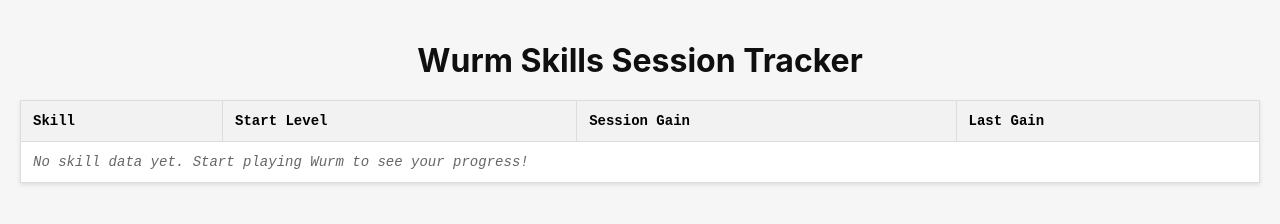
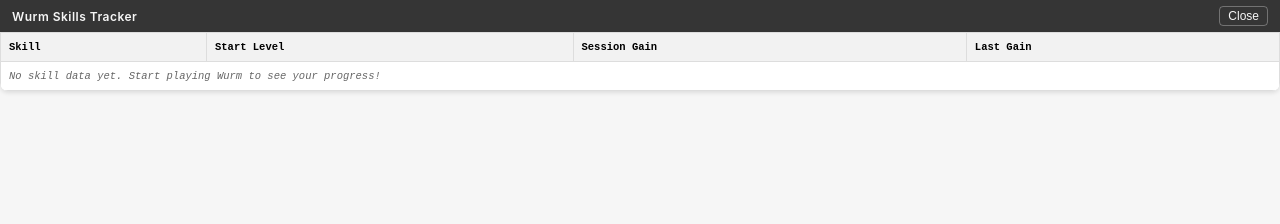
Before and after one commit to WefNET/wurm-panels, a website built with Vite: page wurm-sales/skills.html in a window 1280 px wide. Built offline with nearby package versions, Linux system fonts and the light colour scheme.

Commit message:
Tweaks to Skills window

```diff
--- a/wurm-sales/skills.html
+++ b/wurm-sales/skills.html
@@ -8,14 +8,49 @@
         body {
             font-family: Inter, Avenir, Helvetica, Arial, sans-serif;
             margin: 0;
-            padding: 20px;
             background-color: #f6f6f6;
+        }
+
+        .titlebar {
+            display: flex;
+            align-items: center;
+            justify-content: space-between;
+            background: rgba(33, 33, 33, 0.9);
+            color: #f6f6f6;
+            padding: 6px 12px;
+            font-size: 12px;
+            letter-spacing: 0.04em;
+            -webkit-app-region: drag;
+        }
+
+        .title-text {
+            font-weight: 600;
+        }
+
+        .window-actions {
+            display: flex;
+            gap: 6px;
+        }
+
+        .window-button {
+            background: transparent;
+            border: 1px solid rgba(255, 255, 255, 0.3);
+            color: #f6f6f6;
+            padding: 2px 8px;
+            border-radius: 4px;
+            font-size: 12px;
+            cursor: pointer;
+            -webkit-app-region: no-drag;
+        }
+
+        .window-button:hover {
+            background: rgba(255, 255, 255, 0.15);
         }
 
         h1 {
             text-align: center;
             color: #0f0f0f;
-            margin-bottom: 20px;
+            margin: 16px 0;
         }
 
         /* Skills table */
@@ -23,14 +58,16 @@
             border-collapse: collapse;
             width: 100%;
             font-family: monospace;
-            font-size: 14px;
+            font-size: 10.5px;
             background-color: white;
             box-shadow: 0 2px 4px rgba(0,0,0,0.1);
+            border-radius: 0 0 8px 8px;
+            overflow: hidden;
         }
 
         .skills-table th, .skills-table td {
             border: 1px solid #ddd;
-            padding: 12px;
+            padding: 8px;
             text-align: left;
         }
 
@@ -58,7 +95,12 @@
     </style>
 </head>
 <body>
-    <h1>Wurm Skills Session Tracker</h1>
+    <div class="titlebar" data-tauri-drag-region>
+        <span class="title-text">Wurm Skills Tracker</span>
+        <div class="window-actions">
+            <button id="close-button" class="window-button" data-tauri-drag-region="false" aria-label="Close skills window">Close</button>
+        </div>
+    </div>
     <div id="skills-container">
         <table class="skills-table">
             <thead>
@@ -78,6 +120,13 @@
     </div>
 
     <script>
+        const closeButton = document.getElementById('close-button');
+        if (closeButton && window.__TAURI__ && window.__TAURI__.window) {
+            closeButton.addEventListener('click', () => {
+                window.__TAURI__.window.appWindow.close();
+            });
+        }
+
         // Function to escape HTML entities
         function escapeHtml(text) {
             const div = document.createElement('div');
```
Also changed, not shown: 1 other file.
